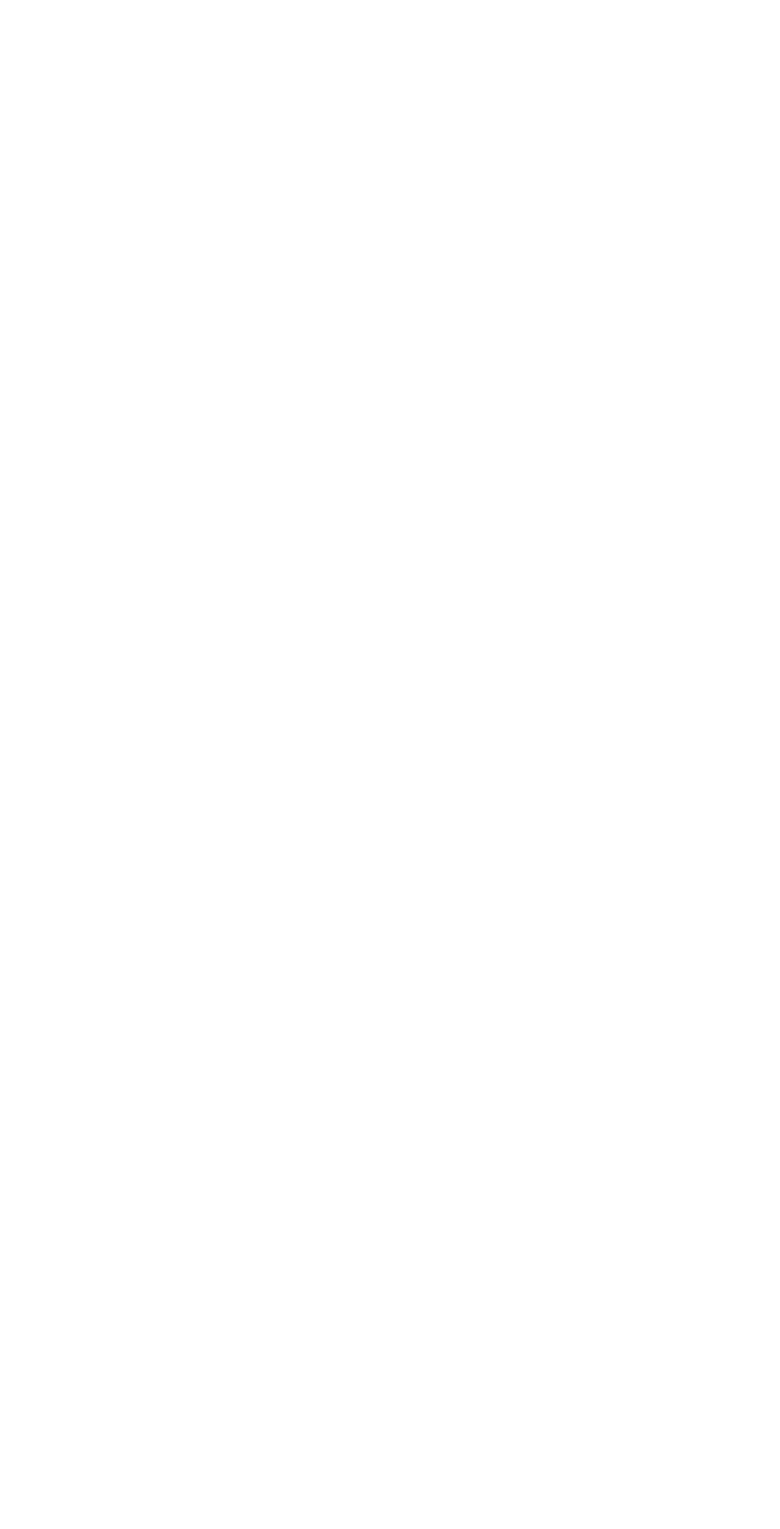
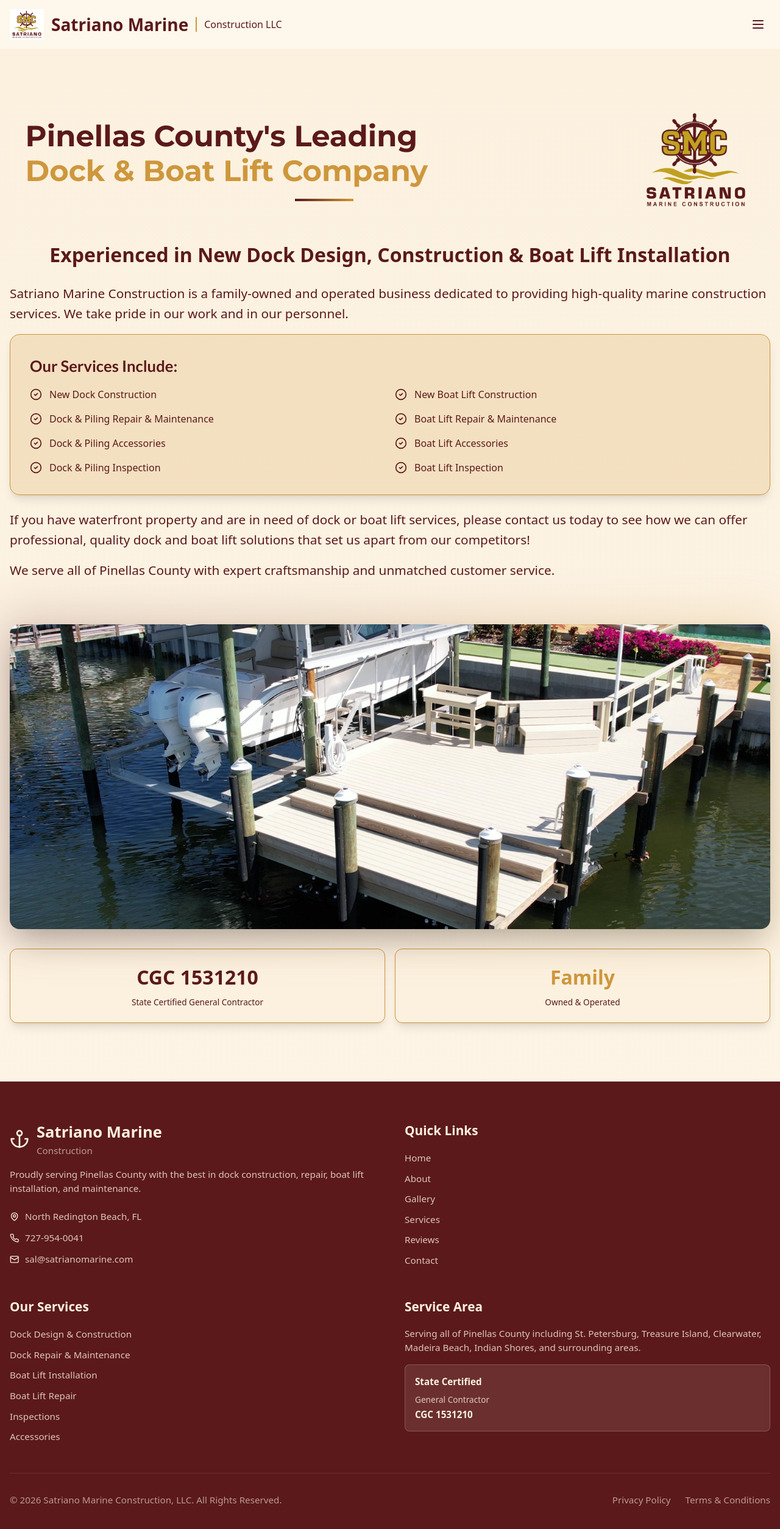
Before and after one commit to Millenium-AI/satriano, a React (Vite) app: page /about in a window 1280 px wide. Before the commit this address had no page. Shown: the top 2508 px of the page at 61% size. Before the commit the page ends 800 px from the top, so only its background shows below. Built offline with nearby package versions, Linux system fonts and the light colour scheme; a web font is replaced by a local one.

Commit message:
feat: add dedicated pages for About, Contact, Reviews + smart nav routing

```diff
--- a/src/App.tsx
+++ b/src/App.tsx
@@ -10,7 +10,9 @@
 import Gallery from './pages/Gallery';
 import Privacy from './pages/Privacy';
 import Terms from './pages/Terms';
-
+import AboutPage from './pages/AboutPage';
+import ContactPage from './pages/ContactPage';
+import ReviewsPage from './pages/ReviewsPage';
 
 function App() {
   return (
@@ -19,6 +21,13 @@
         {/* Full one-page site */}
         <Route path="/" element={<Home />} />
 
+        {/* Dedicated nav pages */}
+        <Route path="/about" element={<AboutPage />} />
+        <Route path="/contact" element={<ContactPage />} />
+        <Route path="/reviews" element={<ReviewsPage />} />
+
+        {/* Gallery page */}
+        <Route path="/gallery" element={<Gallery />} />
 
         {/* Service detail pages */}
         <Route
@@ -46,9 +55,6 @@
           element={<Inspections />}
         />
 
-        {/* Gallery page */}
-        <Route path="/gallery" element={<Gallery />} />
-
         {/* Legal pages */}
         <Route path="/privacy" element={<Privacy />} />
         <Route path="/terms" element={<Terms />} />
@@ -57,5 +63,4 @@
   );
 }
 
-
 export default App;
--- a/src/components/Header.tsx
+++ b/src/components/Header.tsx
@@ -1,6 +1,6 @@
 import { useState, useEffect } from 'react';
 import { Menu, X, Phone } from 'lucide-react';
-import { useNavigate } from 'react-router-dom';
+import { useNavigate, useLocation } from 'react-router-dom';
 import logo from '../assets/SMClogo.svg';
 
 interface NavItem {
@@ -31,6 +31,23 @@
   { label: 'Dock & Boat Lift Inspections', slug: 'dock-boat-lift-inspections' },
 ];
 
+// Maps nav action -> dedicated page route
+const ROUTE_MAP: Record<string, string> = {
+  about: '/about',
+  gallery: '/gallery',
+  contact: '/contact',
+  testimonials: '/reviews',
+};
+
+// Maps nav action -> homepage section id (for smooth scroll on home)
+const SECTION_MAP: Record<string, string> = {
+  about: 'about',
+  gallery: 'gallery',
+  contact: 'contact',
+  partners: 'partners',
+  testimonials: 'testimonials',
+};
+
 export default function Header() {
   const [isScrolled, setIsScrolled] = useState(false);
   const [isMobileMenuOpen, setIsMobileMenuOpen] = useState(false);
@@ -39,6 +56,8 @@
   const [lastY, setLastY] = useState(0);
 
   const navigate = useNavigate();
+  const location = useLocation();
+  const isHome = location.pathname === '/';
 
   useEffect(() => {
     const handleScroll = () => {
@@ -48,7 +67,6 @@
       const shouldHide = y > lastY && y > 50;
       setHidden(shouldHide);
 
-      // Auto-close menus when header hides
       if (shouldHide) {
         closeMenus();
       }
@@ -76,7 +94,35 @@
   };
 
   const handleNavClick = (action: string) => {
-    action === 'gallery' ? navigate('/gallery') : scrollToSection(action);
+    if (action === 'home') {
+      navigate('/');
+      setIsMobileMenuOpen(false);
+      return;
+    }
+
+    // Partners has no dedicated page — always scroll (navigate home first if needed)
+    if (action === 'partners') {
+      if (isHome) {
+        scrollToSection('partners');
+      } else {
+        navigate('/');
+        // Scroll after navigation — wait for home to mount
+        setTimeout(() => {
+          document.getElementById('partners')?.scrollIntoView({ behavior: 'smooth' });
+        }, 300);
+      }
+      setIsMobileMenuOpen(false);
+      return;
+    }
+
+    if (isHome) {
+      // On home: smooth scroll to section
+      scrollToSection(SECTION_MAP[action] ?? action);
+    } else {
+      // On another page: go to the dedicated route
+      navigate(ROUTE_MAP[action] ?? '/');
+    }
+
     setIsMobileMenuOpen(false);
   };
 
@@ -98,7 +144,13 @@
           <div
             className="flex items-center cursor-pointer"
             style={{ gap: 'clamp(0.5rem, 1vw, 0.75rem)' }}
-            onClick={() => window.scrollTo({ top: 0, behavior: 'smooth' })}
+            onClick={() => {
+              if (isHome) {
+                window.scrollTo({ top: 0, behavior: 'smooth' });
+              } else {
+                navigate('/');
+              }
+            }}
           >
             <img
               src={logo}
--- /dev/null
+++ b/src/pages/AboutPage.tsx
@@ -0,0 +1,14 @@
+// src/pages/AboutPage.tsx
+import Header from '../components/Header';
+import About from '../components/About';
+import Footer from '../components/Footer';
+
+export default function AboutPage() {
+  return (
+    <>
+      <Header />
+      <About />
+      <Footer />
+    </>
+  );
+}
--- /dev/null
+++ b/src/pages/ContactPage.tsx
@@ -0,0 +1,14 @@
+// src/pages/ContactPage.tsx
+import Header from '../components/Header';
+import Contact from '../components/Contact';
+import Footer from '../components/Footer';
+
+export default function ContactPage() {
+  return (
+    <>
+      <Header />
+      <Contact />
+      <Footer />
+    </>
+  );
+}
--- /dev/null
+++ b/src/pages/ReviewsPage.tsx
@@ -0,0 +1,16 @@
+// src/pages/ReviewsPage.tsx
+import Header from '../components/Header';
+import Testimonials from '../components/Testimonials';
+import GoogleReviews from '../components/GoogleReviews';
+import Footer from '../components/Footer';
+
+export default function ReviewsPage() {
+  return (
+    <>
+      <Header />
+      <Testimonials />
+      <GoogleReviews />
+      <Footer />
+    </>
+  );
+}
```
